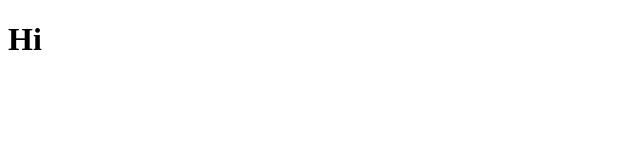
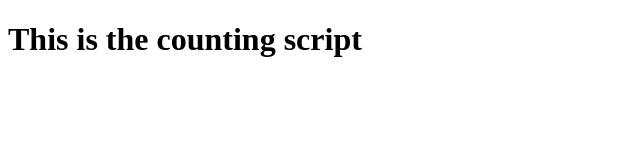
Before and after one commit to Hanushka/Counting-Scripts, a plain HTML site: page index.html in a window 1280 px wide. Shown: the whole page, without its empty margins (0-640 px from the left). Drawn offline with Linux system fonts and the light colour scheme.

Commit message:
changes made

```diff
--- a/index.html
+++ b/index.html
@@ -6,7 +6,7 @@
     <title>Counting Script</title>
 </head>
 <body>
-    <h1>Hi</h1>
+    <h1>This is the counting script</h1>
     <script src="script.js"></script>
 </body>
 </html>
```
